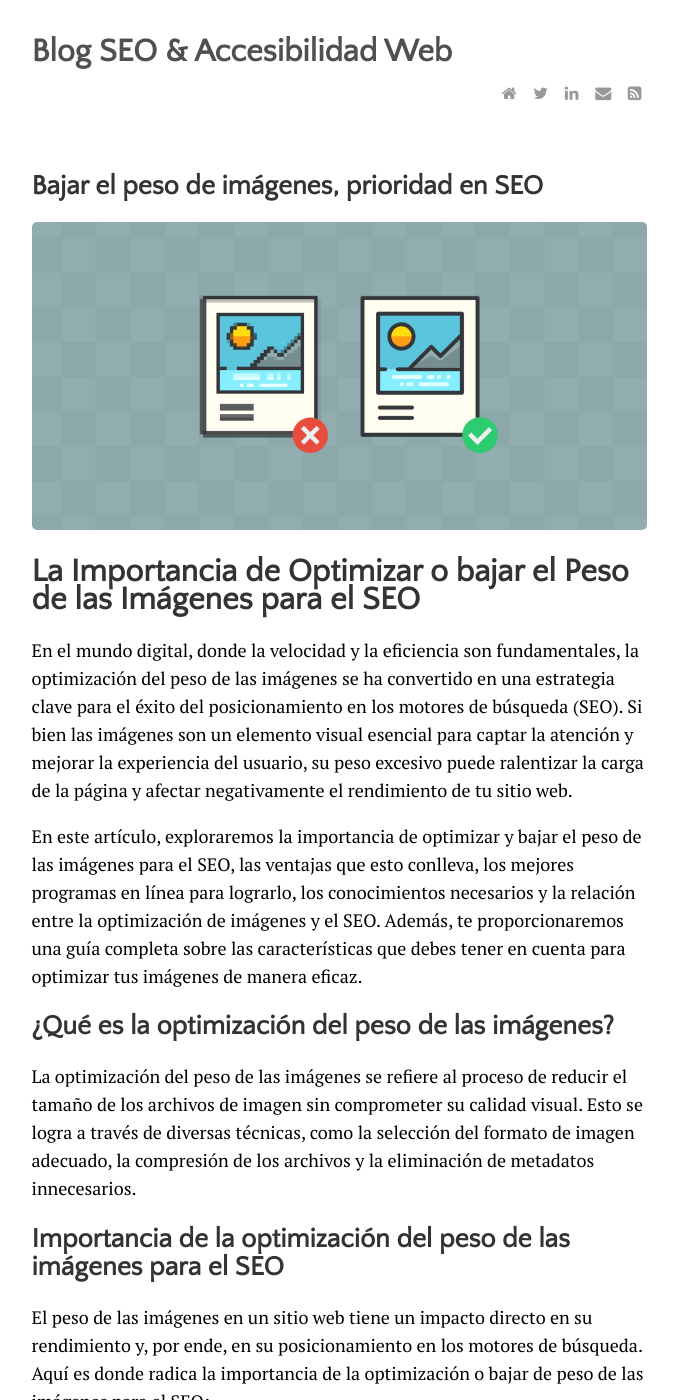
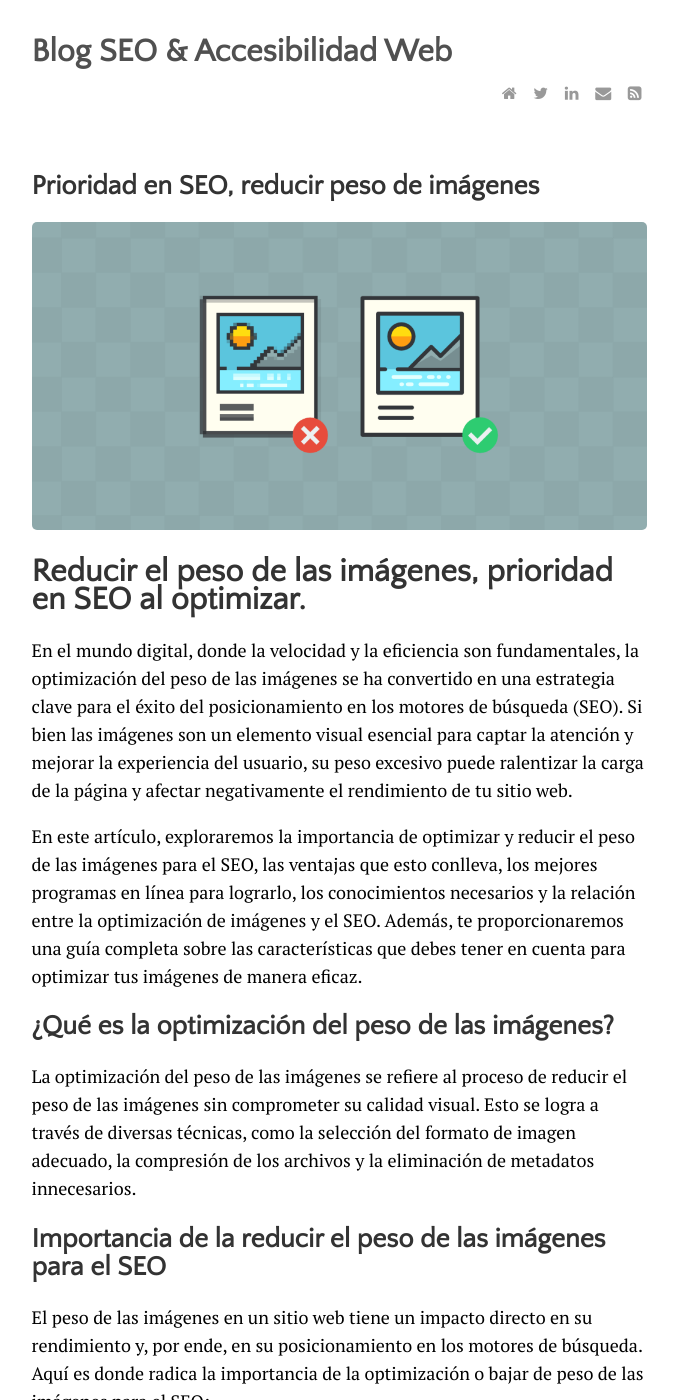
Before and after one commit to JuanEsquiviasO/blog, a Jekyll site: the page built from _posts/2024-04-09-importancia-bajar-peso-imagenes-en-seo.md, in a window 1280 px wide and 1400 px high. Shown: the whole window, without its empty margins (301-979 px from the left). Built offline with Jekyll 4.4.1, drawn with Linux system fonts in a browser that asks for light colours; comment, search, counter and statistics services are not loaded; some of the changed text lies outside the part shown.

Commit message:
Update 2024-04-09-importancia-bajar-peso-imagenes-en-seo.md

```diff
--- a/_posts/2024-04-09-importancia-bajar-peso-imagenes-en-seo.md
+++ b/_posts/2024-04-09-importancia-bajar-peso-imagenes-en-seo.md
@@ -1,22 +1,22 @@
 ---
 layout: post
-title: "Bajar el peso de imágenes, prioridad en SEO"
+title: "Prioridad en SEO, reducir peso de imágenes"
 author: "Juan Esquivias"
 categories: SEO
 tags: [SEO,Marketing Digital,SEO Técnico]
 image: optimizar-imagenes-seo.png
 ---
-# La Importancia de Optimizar o bajar el Peso de las Imágenes para el SEO
+# Reducir el peso de las imágenes, prioridad en SEO al optimizar.
 
 En el mundo digital, donde la velocidad y la eficiencia son fundamentales, la optimización del peso de las imágenes se ha convertido en una estrategia clave para el éxito del posicionamiento en los motores de búsqueda (SEO). Si bien las imágenes son un elemento visual esencial para captar la atención y mejorar la experiencia del usuario, su peso excesivo puede ralentizar la carga de la página y afectar negativamente el rendimiento de tu sitio web.
 
-En este artículo, exploraremos la importancia de optimizar y bajar el peso de las imágenes para el SEO, las ventajas que esto conlleva, los mejores programas en línea para lograrlo, los conocimientos necesarios y la relación entre la optimización de imágenes y el SEO. Además, te proporcionaremos una guía completa sobre las características que debes tener en cuenta para optimizar tus imágenes de manera eficaz.
+En este artículo, exploraremos la importancia de optimizar y reducir el peso de las imágenes para el SEO, las ventajas que esto conlleva, los mejores programas en línea para lograrlo, los conocimientos necesarios y la relación entre la optimización de imágenes y el SEO. Además, te proporcionaremos una guía completa sobre las características que debes tener en cuenta para optimizar tus imágenes de manera eficaz.
 
 ## ¿Qué es la optimización del peso de las imágenes?
 
-La optimización del peso de las imágenes se refiere al proceso de reducir el tamaño de los archivos de imagen sin comprometer su calidad visual. Esto se logra a través de diversas técnicas, como la selección del formato de imagen adecuado, la compresión de los archivos y la eliminación de metadatos innecesarios.
+La optimización del peso de las imágenes se refiere al proceso de reducir el peso de las imágenes sin comprometer su calidad visual. Esto se logra a través de diversas técnicas, como la selección del formato de imagen adecuado, la compresión de los archivos y la eliminación de metadatos innecesarios.
 
-## Importancia de la optimización del peso de las imágenes para el SEO
+## Importancia de la reducir el peso de las imágenes para el SEO
 
 El peso de las imágenes en un sitio web tiene un impacto directo en su rendimiento y, por ende, en su posicionamiento en los motores de búsqueda. Aquí es donde radica la importancia de la optimización o bajar de peso de las imágenes para el SEO:
 
@@ -30,7 +30,7 @@ El peso de las imágenes en un sitio web tiene un impacto directo en su rendimie
 
 ## Ventajas de la optimización del peso de las imágenes
 
-Optimizar el peso de las imágenes en tu sitio web te brinda múltiples beneficios, entre los que se destacan:
+Optimizar el peso de las imágenes ó reducir el peso de las imágenes en un sitio web te brinda múltiples beneficios, entre los que se destacan:
 
 1. **Mejora en la velocidad de carga**: Al reducir el peso de las imágenes, se disminuye el tiempo de carga de la página, lo que se traduce en una mejor experiencia de usuario.
 
@@ -44,7 +44,7 @@ Optimizar el peso de las imágenes en tu sitio web te brinda múltiples benefici
 
 6. **Mejor accesibilidad**: Las imágenes optimizadas son más accesibles para usuarios con conexiones lentas o dispositivos con recursos limitados.
 
-## Mejores programas en línea para optimizar y bajar el peso de las imágenes
+## Mejores programas en línea para reducir el peso de las imágenes
 
 Existen diversas herramientas en línea que te ayudarán a optimizar el peso de tus imágenes de manera sencilla y eficiente. Algunas de las más populares son:
 
@@ -80,7 +80,7 @@ Para optimizar eficazmente el peso de tus imágenes con fines de SEO, es importa
 
 Dominar estos conocimientos te permitirá optimizar de manera eficiente el peso de las imágenes en tu sitio web, lo que se traducirá en mejores resultados de SEO.
 
-## Relación entre la optimización de imágenes y el SEO
+## Relación entre reducir el peso de las imágenes y el SEO
 
 La optimización del peso de las imágenes está íntimamente relacionada con el SEO de varias formas:
 
```
